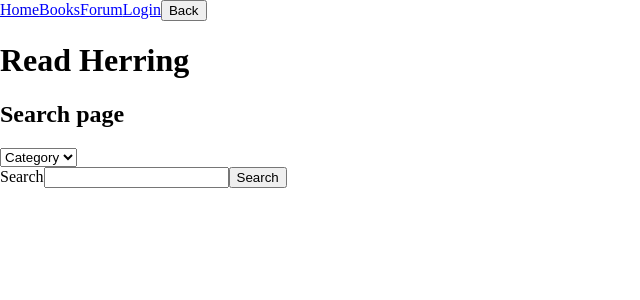
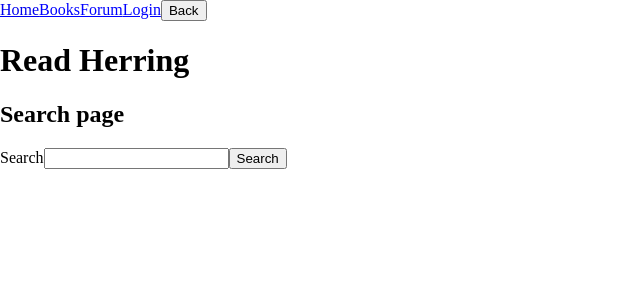
Before and after one commit to Aaron-Marsh/Client_lap4_project, a React (Create React App) app: page /search in a window 1280 px wide. Shown: the top 300 px of the page, without its empty margins (0-640 px from the left). Built offline with nearby package versions, Linux system fonts and the light colour scheme.

Commit message:
add SearchBar functionality. at this instance, it's made only for fetching books, will change during the day to be more reusable

```diff
--- a/src/components/SearchBar/index.js
+++ b/src/components/SearchBar/index.js
@@ -1,10 +1,17 @@
 import React, { useState } from 'react';
+// import axios from 'axios';
+// import { useSelector, useDispatch } from 'react-redux';
 
-export const SearchBar = () => {
+export const SearchBar = ({ getBooks }) => {
+	// checks if user is logged in for search results
+	// const isLoggedIn = useSelector((state) => state.isLoggedIn);
 	const [search, setSearch] = useState('');
 
-	// useEffect, search api
-	const handleSubmit = () => {};
+	const handleSubmit = (e) => {
+		e.preventDefault();
+		getBooks(search);
+		console.log(search);
+	};
 
 	const updateInput = (e) => {
 		const input = e.target.value;
@@ -12,18 +19,10 @@ export const SearchBar = () => {
 	};
 
 	return (
-		<>
-			<select type=''>
-				<option value=''>Category</option>
-				<option value='books'>Books</option>
-				<option value='users'>Users</option>
-				<option value='threads'>Threads</option>
-			</select>
-			<form onSubmit={handleSubmit}>
-				<label htmlFor='search'>Search</label>
-				<input id='search' type='text' onChange={updateInput} value={search} />
-				<input type='submit' value='Search' />
-			</form>
-		</>
+		<form onSubmit={handleSubmit}>
+			<label htmlFor='search'>Search</label>
+			<input id='search' type='text' onChange={updateInput} value={search} />
+			<input type='submit' value='Search' />
+		</form>
 	);
 };
```
